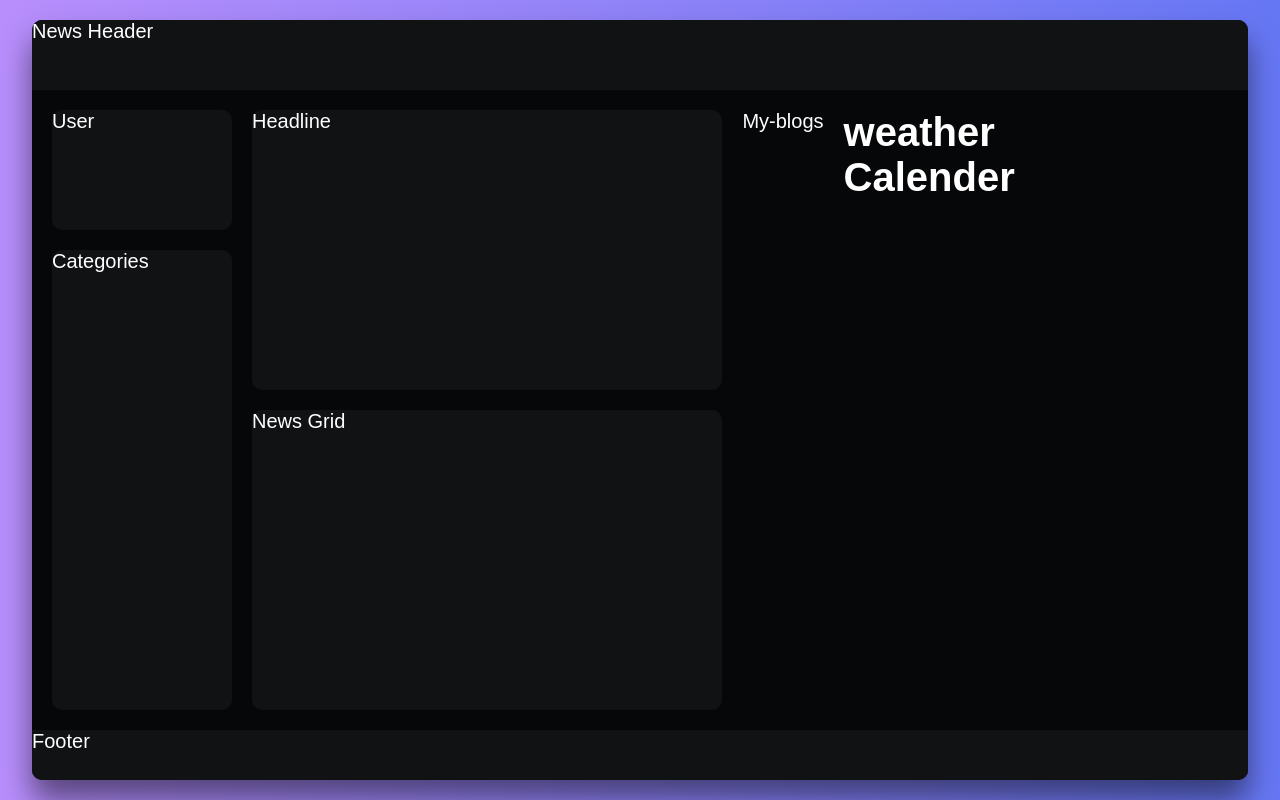
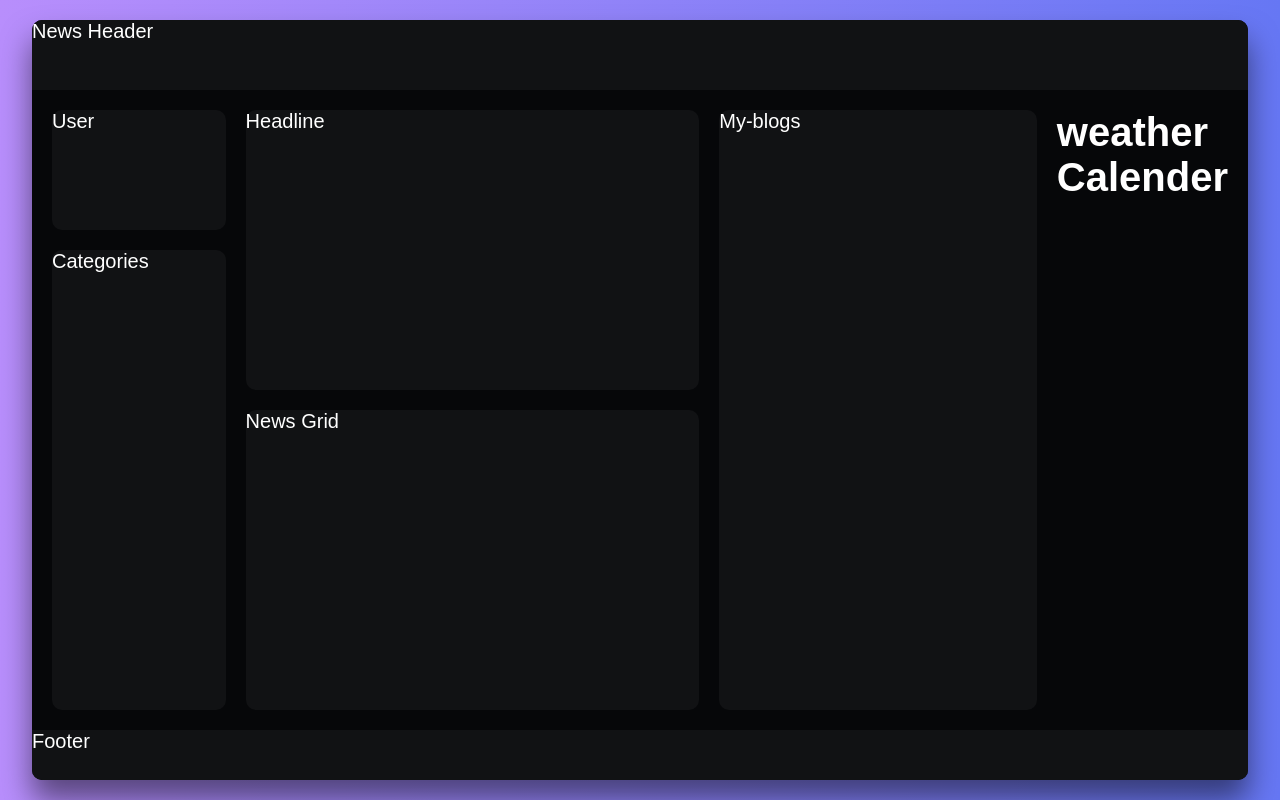
Before and after one commit to vikasverma-here/news-blog-app, a React (Vite) app in the folder news-blogs-app/: page / in a window 1280 px wide. Built offline with nearby package versions, Linux system fonts and the light colour scheme; a web font is replaced by a local one.

Commit message:
adding some styling

```diff
--- a/news-blogs-app/src/component/calander.jsx
+++ b/news-blogs-app/src/component/calander.jsx
@@ -1,8 +1,8 @@
 import React from 'react'
-
+import './calender.css'
 const Calander = () => {
   return (
-    <div>
+    <div className='calender'>
       <h1>Calender</h1>
     </div>
   )
--- /dev/null
+++ b/news-blogs-app/src/component/calender.css
@@ -0,0 +1,11 @@
+* {
+margin : 0;
+padding : 0;
+box-sizing : border-box;
+
+}
+html,body {
+width: 100%;
+height: 100%;
+
+}
--- a/news-blogs-app/src/component/news.css
+++ b/news-blogs-app/src/component/news.css
@@ -66,3 +66,9 @@
     background-color: #111214;
     border-radius: 1rem;
 }
+.my-blogs{
+    width: clamp(20rem, 27cqi, 28%);
+    height: 100%;
+    background-color: #111214;
+    border-radius: 1rem;
+}
--- /dev/null
+++ b/news-blogs-app/src/component/weather.css
@@ -0,0 +1,9 @@
+* {
+margin : 0;
+padding : 0;
+box-sizing : border-box;
+}
+html,body {
+width: 100%;
+height: 100%;
+}
--- a/news-blogs-app/src/component/weather.jsx
+++ b/news-blogs-app/src/component/weather.jsx
@@ -1,8 +1,8 @@
 import React from 'react'
-
+import './weather.css'
 const Weather = () => {
   return (
-    <div>
+    <div className='weather' >
       <h1>weather</h1>
     </div>
   )
```
